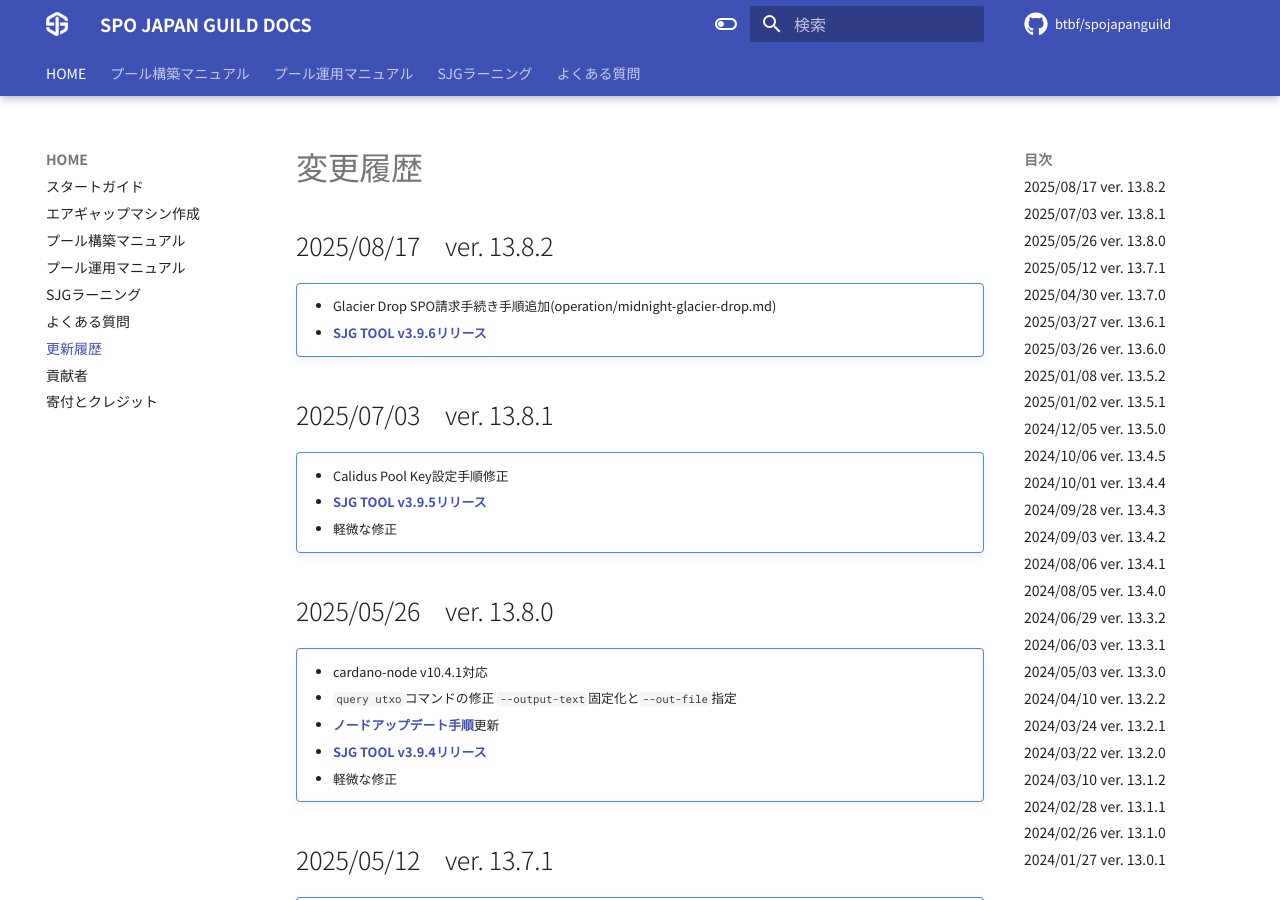
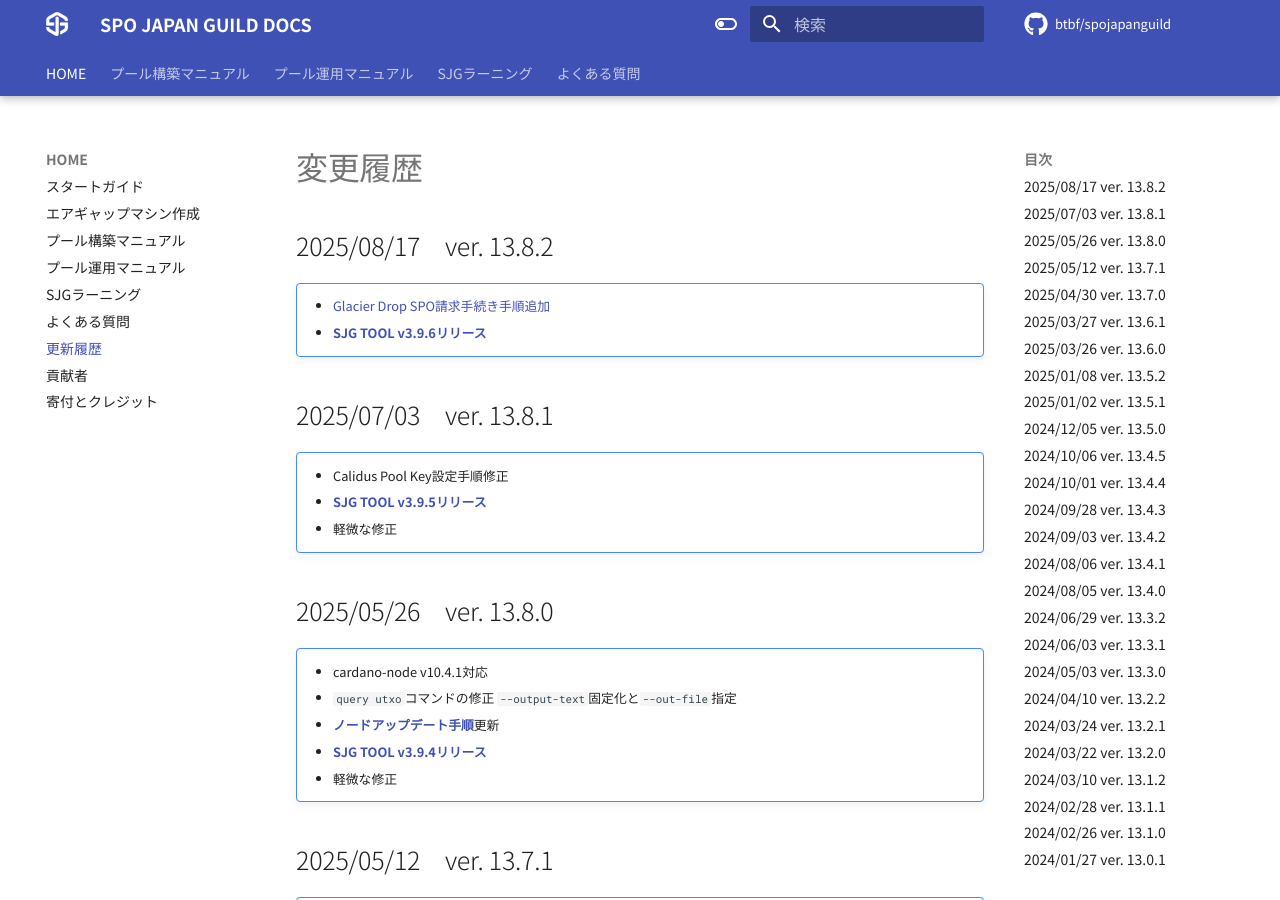
Before and after one commit to btbf/spojapanguild, an MkDocs documentation site: the page built from docs/changelogs.md, in a window 1280 px wide and 900 px high. Built offline with MkDocs 1.6.1 and Material for MkDocs 9.7.7, drawn with Linux system fonts in a browser that asks for light colours; comment, search, counter and statistics services are not loaded.

Commit message:
fix change log

```diff
--- a/docs/changelogs.md
+++ b/docs/changelogs.md
@@ -2,7 +2,7 @@
 
 ## 2025/08/17　ver. 13.8.2
 !!! note ""
-    * Glacier Drop SPO請求手続き手順追加(operation/midnight-glacier-drop.md)
+    * [Glacier Drop SPO請求手続き手順追加](operation/midnight-glacier-drop.md)
     * [**SJG TOOL v3.9.6リリース**](operation/tool.md)
 
 ## 2025/07/03　ver. 13.8.1
```
